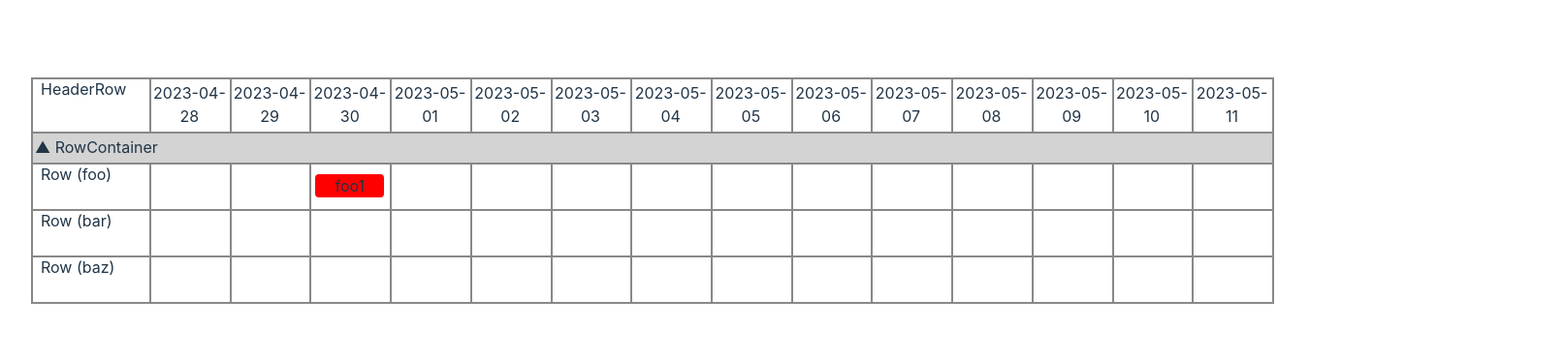
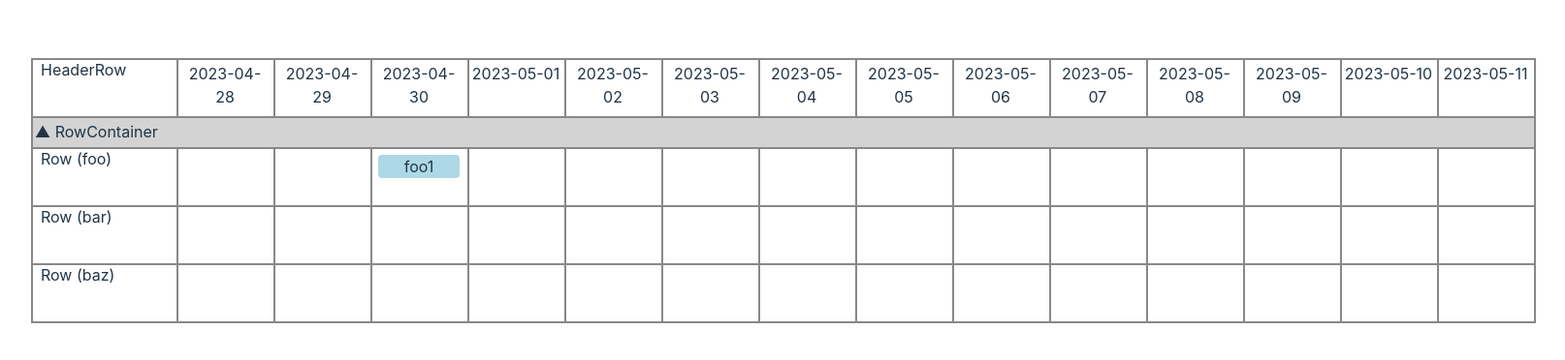
Before and after one commit to asonkeri/planner, a React (Vite) app: page / in a window 1280 px wide. Shown: the part 204-576 px from the top of the page at 97% size, 1614 px wide, since content can reach past the window. Built offline with nearby package versions, Linux system fonts and the light colour scheme.

Commit message:
Styling changes to Cell and CellItem

```diff
--- a/src/App.css
+++ b/src/App.css
@@ -1,5 +1,8 @@
+* {
+  box-sizing: border-box;
+}
+
 #root {
-  max-width: 1280px;
   margin: 0 auto;
   padding: 2rem;
 }
--- a/src/components/Cell/Cell.tsx
+++ b/src/components/Cell/Cell.tsx
@@ -8,7 +8,7 @@ import CellItem from "../CellItem/CellItem";
 
 export const CommonCellStyle = styled.div`
   width: 100px;
-  min-height: 40px;
+  min-height: 60px;
   padding: 0.25rem;
   text-align: center;
   box-shadow: 2px 0 0 0 #888, 0 2px 0 0 #888, 2px 2px 0 0 #888,
@@ -16,15 +16,18 @@ export const CommonCellStyle = styled.div`
 `;
 
 type CellStyleProps = { isOver?: boolean };
+const borderHilightColor = "lightblue";
 const CellStyle = styled(CommonCellStyle)<CellStyleProps>`
+  padding-bottom: 1rem;
   display: flex;
   flex-wrap: wrap;
   align-items: center;
   justify-content: center;
+  align-content: flex-start;
   z-index: ${({ isOver }) => (isOver ? 1 : "auto")};
   box-shadow: ${({ isOver }) =>
     isOver &&
-    "2px 0 0 0 #f00, 0 2px 0 0 #f00, 2px 2px 0 0 #f00,2px 0 0 0 #f00 inset, 0 2px 0 0 #f00 inset;"};
+    `4px 0 0 0 ${borderHilightColor}, 0 4px 0 0 ${borderHilightColor}, 4px 4px 0 0 ${borderHilightColor},4px 0 0 0 ${borderHilightColor} inset, 0 4px 0 0 ${borderHilightColor} inset;`};
 `;
 
 type Props = CellCoordinates;
--- a/src/components/CellItem/CellItem.tsx
+++ b/src/components/CellItem/CellItem.tsx
@@ -7,8 +7,8 @@ import { Item } from "../../types";
 
 const CellItemStyle = styled.div`
   width: 100%;
-  margin: 2px;
-  background-color: red;
+  margin: 0.25rem;
+  background-color: lightblue;
   border-radius: 0.25rem;
   cursor: pointer;
 `;
@@ -23,7 +23,7 @@ const CellItem = (item: Props) => {
   const { data, setData } = useContext(DataContext);
   const { dragRef } = useDragCellItem(item, handleDrop);
 
-  return <CellItemStyle ref={dragRef} >{item.id}</CellItemStyle>;
+  return <CellItemStyle ref={dragRef}>{item.id}</CellItemStyle>;
 };
 
 export default CellItem;
```
